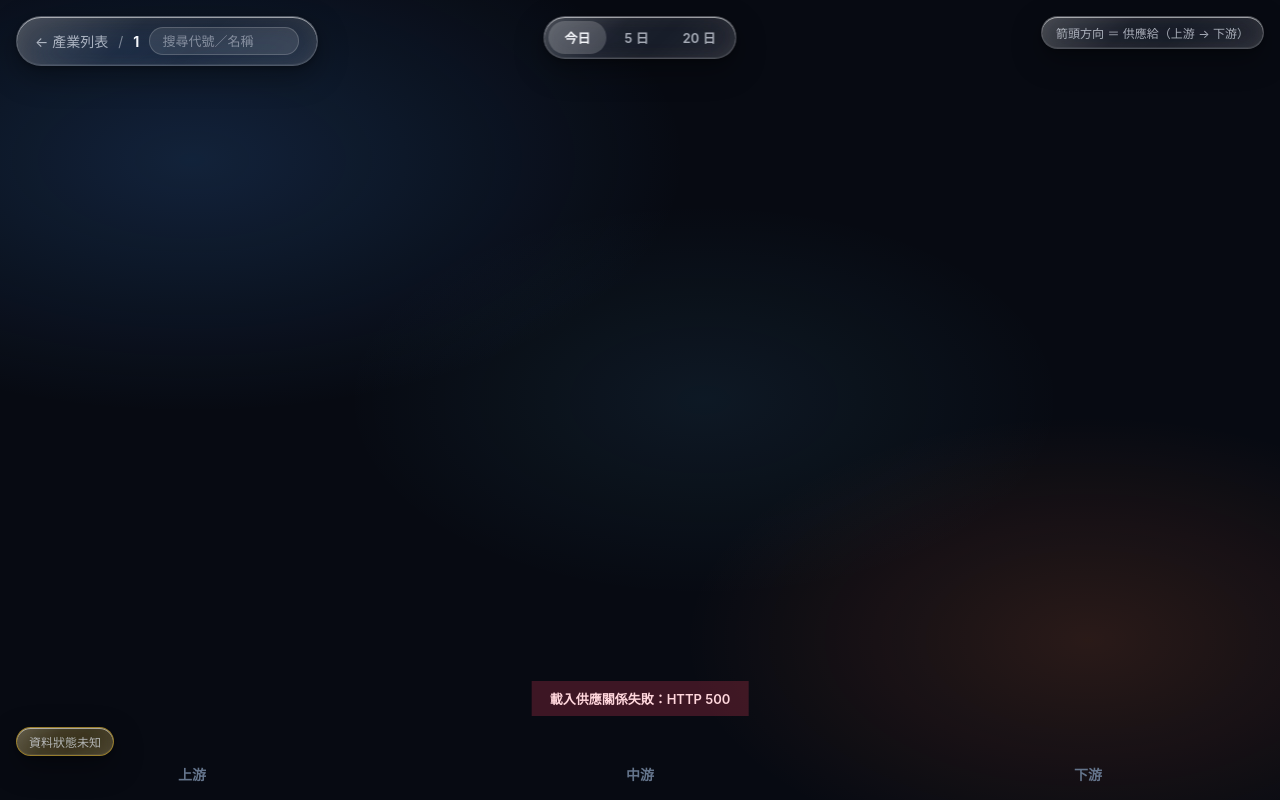
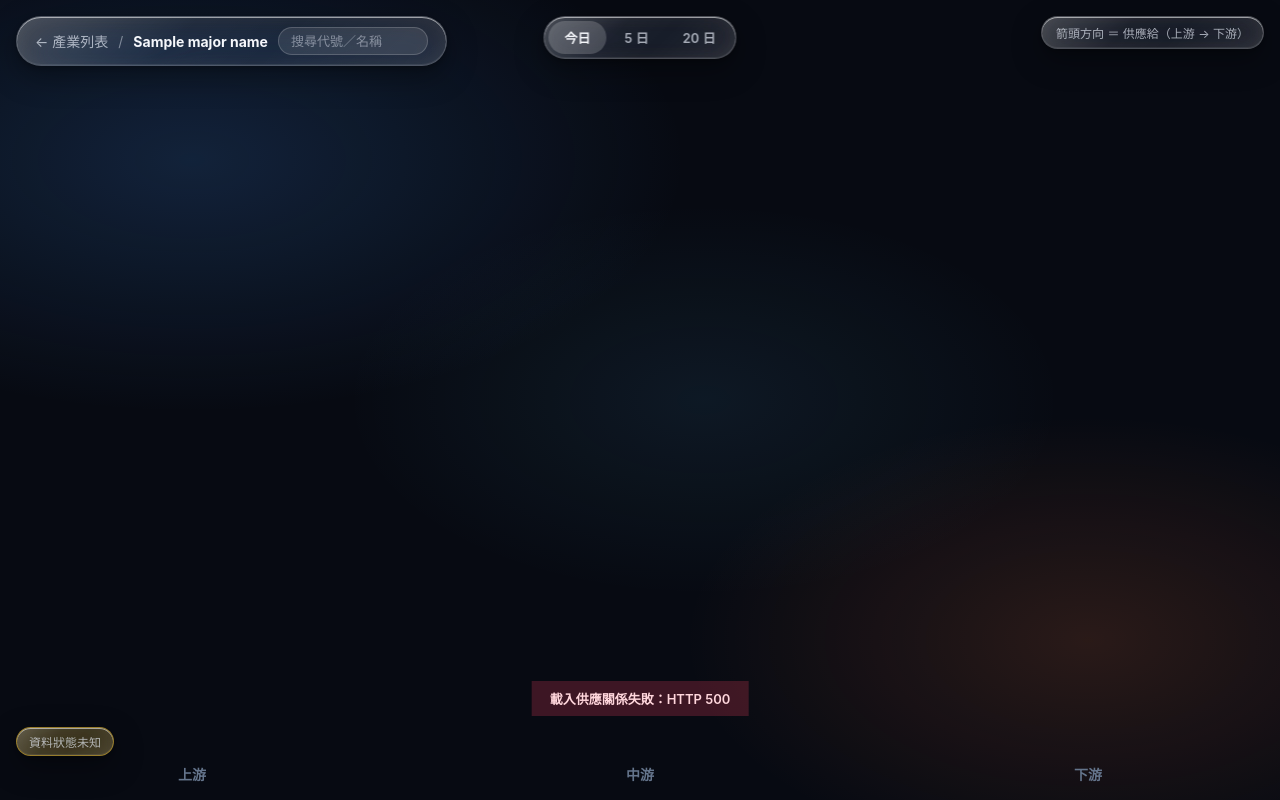
Before and after one commit to taukou/stock_analysis, a Flask app: template templates/industry_d3.html in a window 1280 px wide; the page is wider, and only the part inside the window is pictured. Run offline with Flask 3, Linux system fonts and the light colour scheme; the template is opened without the code that fills it: most values are stand-ins (such as "Sample title", 1, 10 or a date in 2020); data that the repository does not hold is empty; parts of the project's set-up code (start-up, migrations or seed data) failed here and were passed over.

Commit message:
feat(ui): 沒有中游的產業上下游分用畫面、產業頁顯示名稱、長節點名截短
- 沒有中游時上下游各用半邊；底部層級標籤跟著各層中心
- 總覽下緣多留空間，避開左下角資料更新膠囊
- 產業頁標題與麵包屑顯示產業名稱（讀不到時退回代號）
- 超過 12 字的節點名稱截短

Co-Authored-By: Claude Opus 5.5 <noreply@anthropic.com>

```diff
--- a/app.py
+++ b/app.py
@@ -31,7 +31,13 @@ def home():
 @app.route('/industry/<major_id>')
 def industry_view(major_id):
     """主戰情室網頁：渲染 D3.js 畫布"""
-    return render_template('industry_d3.html', major_id=major_id)
+    try:
+        names = {m["major_id"]: m["major_name"] for m in get_all_industries()}
+    except Exception:
+        app.logger.exception("讀取產業名稱失敗，改顯示代號")
+        names = {}
+    return render_template('industry_d3.html', major_id=major_id,
+                           major_name=names.get(major_id, major_id))
 
 @app.route('/shader-test')
 def shader_test():
--- a/static/js/industry.js
+++ b/static/js/industry.js
@@ -8,11 +8,17 @@ const supplyLayer = container.append("g");   // 供應關係線（只在總覽
 const linkLayer = container.append("g");
 const nodeLayer = container.append("g");
 
-// 💡 底部層級標籤
+// 底部層級標籤：位置跟著總覽各層的中心（沒有的層隱藏）
+const TIER_LABELS = [["Upstream", "上游", 0.15], ["Midstream", "中游", 0.5], ["Downstream", "下游", 0.85]];
 const labelLayer = svg.append("g").attr("class", "label-layer");
-labelLayer.append("text").attr("x", "15%").attr("y", window.innerHeight - 20).attr("text-anchor", "middle").style("fill", "#64748b").style("font-size", "14px").style("font-weight", "bold").text("上游");
-labelLayer.append("text").attr("x", "50%").attr("y", window.innerHeight - 20).attr("text-anchor", "middle").style("fill", "#64748b").style("font-size", "14px").style("font-weight", "bold").text("中游");
-labelLayer.append("text").attr("x", "85%").attr("y", window.innerHeight - 20).attr("text-anchor", "middle").style("fill", "#64748b").style("font-size", "14px").style("font-weight", "bold").text("下游");
+labelLayer.selectAll("text").data(TIER_LABELS).enter().append("text")
+    .attr("x", d => width * d[2]).attr("y", height - 20).attr("text-anchor", "middle")
+    .style("fill", "#64748b").style("font-size", "14px").style("font-weight", "bold").text(d => d[1]);
+function placeTierLabels(centers) {
+    labelLayer.selectAll("text").attr("y", height - 20)
+        .attr("x", d => centers ? centers[d[0]] ?? 0 : width * d[2])
+        .style("display", d => !centers || d[0] in centers ? null : "none");
+}
 
 // 供應關係線箭頭
 svg.append("defs").append("marker").attr("id", "supply-arrow").attr("viewBox", "0 0 10 10")
@@ -41,8 +47,10 @@ function focusArea() {
 function layoutNodes() {
     if (!currentFocusedIndustry) {
         focusLayout = { scale: 1, label: "full" };
-        const plan = Layout.overviewPlan(nodes, width, height);
+        // 下緣多留 30px，最下面的節點名稱才不會被左下角「資料更新至」蓋住
+        const plan = Layout.overviewPlan(nodes, width, height, 100, 80);
         overviewScale = plan.scale;
+        placeTierLabels(plan.centers);
         nodes.forEach(n => {
             const p = plan.positions.get(n.id);
             if (!p) return;
@@ -51,6 +59,7 @@ function layoutNodes() {
         });
         return;
     }
+    placeTierLabels(null);
     const [center, ...companies] = nodes;
     const area = focusArea();
     center.tx = center.fx = area.x + area.w / 2;
@@ -72,13 +81,7 @@ function relayout(alpha = 0.5) {
 function handleResize() {
     width = window.innerWidth; height = window.innerHeight;
     svg.attr("width", width).attr("height", height);
-    // 💡 更新底部標籤位置
-    labelLayer.selectAll("text").attr("y", height - 20).attr("x", (d, i) => {
-        if (i === 0) return width * 0.15;
-        if (i === 1) return width * 0.5;
-        return width * 0.85;
-    });
-    relayout(0.3);
+    relayout(0.3);   // 底部層級標籤在 layoutNodes 裡跟著重排
 }
 window.addEventListener("resize", handleResize);
 
@@ -511,7 +514,9 @@ function update() {
     });
 
     const text = nodeEnter.append("text").attr("class", "label").attr("text-anchor", "middle").attr("dy", d => getRadius(d) + 25);
-    text.append("tspan").attr("x", 0).attr("class", "label-name").text(d => d.name);
+    // 產業節點名稱太長（如「印表機、傳真機、…投影機」）會壓到鄰居：超過 12 字截短，完整名稱在右上角說明
+    text.append("tspan").attr("x", 0).attr("class", "label-name")
+        .text(d => d.type === "industry" && d.name.length > 12 ? d.name.slice(0, 11) + "…" : d.name);
     text.append("tspan").attr("x", 0).attr("dy", "1.2em").attr("class", "label-price");
     // 公司球右上角除權息標籤、左上角訊號星點（加在名稱文字之後，tick 的 select("text") 仍取到名稱）
     nodeEnter.filter(d => d.type === "company").each(function () {
--- a/static/js/layout.js
+++ b/static/js/layout.js
@@ -4,16 +4,17 @@
 
   // ---- 總覽：上中下游三欄，每欄節點依序排列；太擠時分成幾個左右錯開的小欄，讓名稱與平均值不被鄰居蓋住 ----
   // 節點多到一欄放不下（如電腦週邊上游 25 個）時，整張圖等比例縮小（scale）再排
-  const COLUMN_X = { Upstream: 0.15, Midstream: 0.5, Downstream: 0.85 };
+  // 每一層可用的水平範圍（佔畫面寬）；沒有中游的產業，上下游各分一半
+  const BANDS = { Upstream: [0, 0.3], Midstream: [0.35, 0.65], Downstream: [0.7, 1] };
+  const BANDS_NO_MID = { Upstream: [0, 0.48], Downstream: [0.52, 1] };
   const HEX_ABOVE = 50, HEX_BELOW = 90;          // 六角形（半徑 45）上緣與下方兩行文字的範圍
   const SUB_DX = 160;                            // 相鄰小欄的水平距離（縮放前）
-  const COLUMN_W = 0.3;                          // 每一層可用的寬度（佔畫面寬）
   const MIN_SCALE = 0.55;
 
   function groupByTier(nodes) {
     const groups = new Map();
     nodes.forEach(n => {
-      const key = n.group in COLUMN_X ? n.group : "Midstream";
+      const key = n.group in BANDS ? n.group : "Midstream";
       if (!groups.has(key)) groups.set(key, []);
       groups.get(key).push(n);
     });
@@ -30,9 +31,12 @@
 
   function overviewPlan(nodes, width, height, top = 100, bottom = 50) {
     const groups = groupByTier(nodes);
-    const fits = s => [...groups.values()].every(list => {
+    const bands = groups.has("Midstream") ? BANDS : BANDS_NO_MID;
+    const centers = {};
+    groups.forEach((_, key) => { centers[key] = width * (bands[key][0] + bands[key][1]) / 2; });
+    const fits = s => [...groups.entries()].every(([key, list]) => {
       const c = subColumns(list.length, s, height, top, bottom);
-      return c === 1 || c * SUB_DX * s <= width * COLUMN_W;
+      return c === 1 || c * SUB_DX * s <= width * (bands[key][1] - bands[key][0]);
     });
     let scale = 1;
     while (scale > MIN_SCALE && !fits(scale)) scale = Math.round((scale - 0.05) * 100) / 100;
@@ -47,10 +51,10 @@
       const y0 = top + HEX_ABOVE * scale + (span - step * (k - 1)) / 2;   // 整欄垂直置中
       list.forEach((n, i) => {
         const dx = c > 1 ? ((i % c) - (c - 1) / 2) * SUB_DX * scale : 0;
-        positions.set(n.id, [width * COLUMN_X[key] + dx, y0 + step * i]);
+        positions.set(n.id, [centers[key] + dx, y0 + step * i]);
       });
     });
-    return { positions, scale };
+    return { positions, scale, centers };
   }
 
   function overviewPositions(nodes, width, height, top = 100, bottom = 50) {
--- a/templates/industry_d3.html
+++ b/templates/industry_d3.html
@@ -3,7 +3,7 @@
 <head>
     <meta charset="UTF-8">
     <meta name="viewport" content="width=device-width, initial-scale=1.0">
-    <title>產業鏈戰情室</title>
+    <title>{{ major_name }}｜產業鏈戰情室</title>
     <script src="https://d3js.org/d3.v7.min.js"></script>
     <link rel="stylesheet" href="{{ url_for('static', filename='glass.css') }}">
     <style>
@@ -134,7 +134,7 @@
     {% include '_glass_filter.html' %}
     <div id="status-banner" class="glass glass-pill" role="status" aria-live="polite"></div>
     <nav id="nav-header" class="glass glass-pill refract" aria-label="導覽">
-        <a href="/">← 產業列表</a><span class="sep">/</span><strong>{{ major_id }}</strong>
+        <a href="/">← 產業列表</a><span class="sep">/</span><strong>{{ major_name }}</strong>
         <input id="search-input" class="search-input" type="search" placeholder="搜尋代號／名稱" aria-label="搜尋公司" autocomplete="off">
     </nav>
     <div id="search-list" class="search-list glass" role="listbox"></div>
```
Also changed, not shown: tests/js/layout.test.js (+11 -2 lines), tests/test_app.py (+22 -0 lines).
